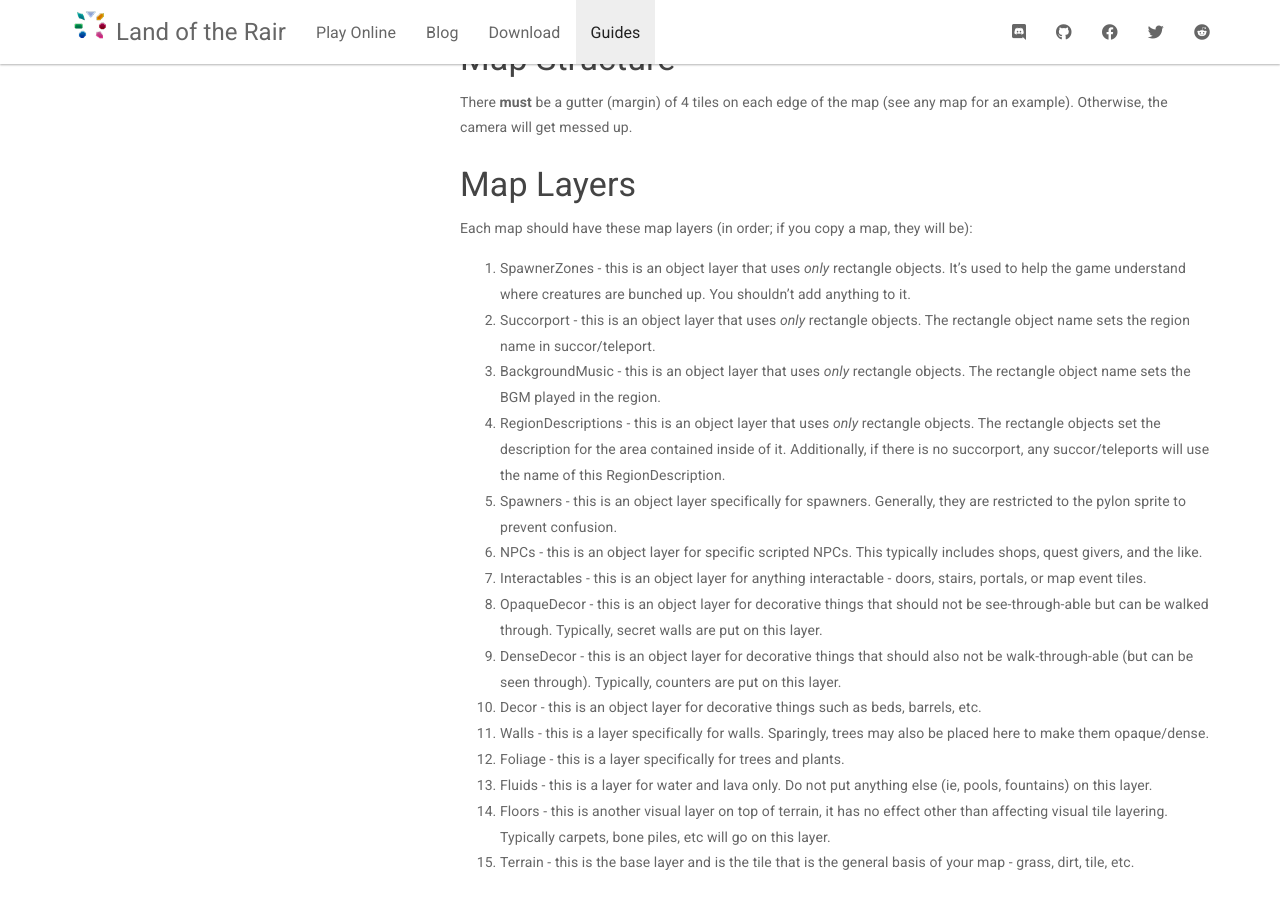
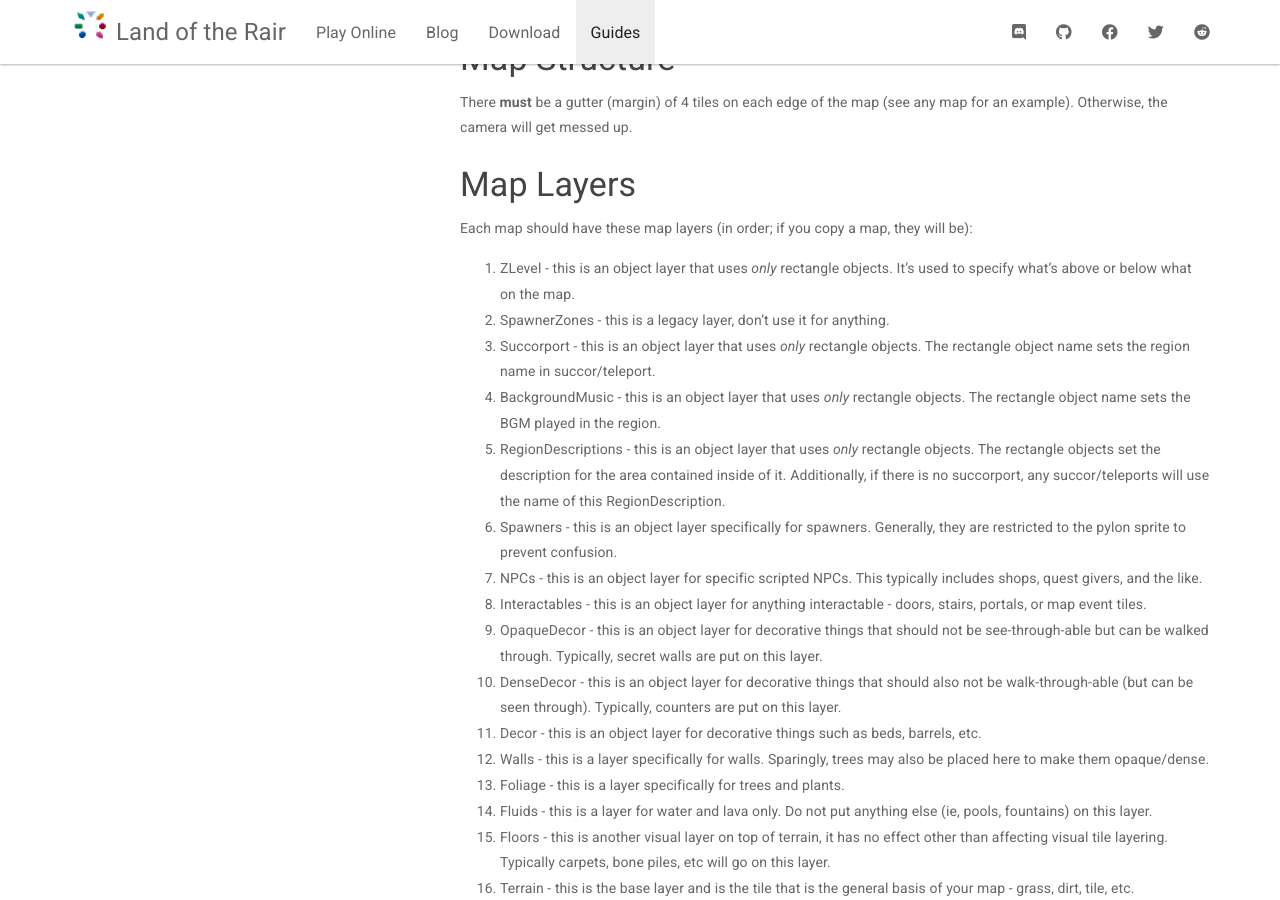
Before and after one commit to LandOfTheRair/landoftherair.github.io, a Jekyll site: the page built from _docs/creators/map-making.md, in a window 1280 px wide and 900 px high, scrolled down 918 px. Built offline with Jekyll 4.4.1, drawn with Linux system fonts in a browser that asks for light colours; nearby versions of some CDN libraries; some of the changed text lies outside the part shown.

Commit message:
Update map-making.md

```diff
--- a/_docs/creators/map-making.md
+++ b/_docs/creators/map-making.md
@@ -37,21 +37,22 @@ There **must** be a gutter (margin) of 4 tiles on each edge of the map (see any
 
 Each map should have these map layers (in order; if you copy a map, they will be):
 
-1. SpawnerZones - this is an object layer that uses *only* rectangle objects. It's used to help the game understand where creatures are bunched up. You shouldn't add anything to it.
-2. Succorport - this is an object layer that uses *only* rectangle objects. The rectangle object name sets the region name in succor/teleport.
-3. BackgroundMusic - this is an object layer that uses *only* rectangle objects. The rectangle object name sets the BGM played in the region.
-4. RegionDescriptions - this is an object layer that uses *only* rectangle objects. The rectangle objects set the description for the area contained inside of it. Additionally, if there is no succorport, any succor/teleports will use the name of this RegionDescription.
-5. Spawners - this is an object layer specifically for spawners. Generally, they are restricted to the pylon sprite to prevent confusion.
-6. NPCs - this is an object layer for specific scripted NPCs. This typically includes shops, quest givers, and the like.
-7. Interactables - this is an object layer for anything interactable - doors, stairs, portals, or map event tiles.
-8. OpaqueDecor - this is an object layer for decorative things that should not be see-through-able but can be walked through. Typically, secret walls are put on this layer.
-9. DenseDecor - this is an object layer for decorative things that should also not be walk-through-able (but can be seen through). Typically, counters are put on this layer.
-10. Decor - this is an object layer for decorative things such as beds, barrels, etc.
-11. Walls - this is a layer specifically for walls. Sparingly, trees may also be placed here to make them opaque/dense.
-12. Foliage - this is a layer specifically for trees and plants.
-13. Fluids - this is a layer for water and lava only. Do not put anything else (ie, pools, fountains) on this layer.
-14. Floors - this is another visual layer on top of terrain, it has no effect other than affecting visual tile layering. Typically carpets, bone piles, etc will go on this layer.
-15. Terrain - this is the base layer and is the tile that is the general basis of your map - grass, dirt, tile, etc.
+1. ZLevel - this is an object layer that uses *only* rectangle objects. It's used to specify what's above or below what on the map.
+1. SpawnerZones - this is a legacy layer, don't use it for anything.
+1. Succorport - this is an object layer that uses *only* rectangle objects. The rectangle object name sets the region name in succor/teleport.
+1. BackgroundMusic - this is an object layer that uses *only* rectangle objects. The rectangle object name sets the BGM played in the region.
+1. RegionDescriptions - this is an object layer that uses *only* rectangle objects. The rectangle objects set the description for the area contained inside of it. Additionally, if there is no succorport, any succor/teleports will use the name of this RegionDescription.
+1. Spawners - this is an object layer specifically for spawners. Generally, they are restricted to the pylon sprite to prevent confusion.
+1. NPCs - this is an object layer for specific scripted NPCs. This typically includes shops, quest givers, and the like.
+1. Interactables - this is an object layer for anything interactable - doors, stairs, portals, or map event tiles.
+1. OpaqueDecor - this is an object layer for decorative things that should not be see-through-able but can be walked through. Typically, secret walls are put on this layer.
+1. DenseDecor - this is an object layer for decorative things that should also not be walk-through-able (but can be seen through). Typically, counters are put on this layer.
+1. Decor - this is an object layer for decorative things such as beds, barrels, etc.
+1. Walls - this is a layer specifically for walls. Sparingly, trees may also be placed here to make them opaque/dense.
+1. Foliage - this is a layer specifically for trees and plants.
+1. Fluids - this is a layer for water and lava only. Do not put anything else (ie, pools, fountains) on this layer.
+1. Floors - this is another visual layer on top of terrain, it has no effect other than affecting visual tile layering. Typically carpets, bone piles, etc will go on this layer.
+1. Terrain - this is the base layer and is the tile that is the general basis of your map - grass, dirt, tile, etc.
 
 ### Optional Properties
 
@@ -176,3 +177,4 @@ These are in no particular order, but in order to make it easier on both of us.
 * Please put RegionDescriptions on your map, and spell check them. I will do a final review of them. If you're curious how to do that, pull one from another map via copy/paste.
 * You can put BGM if you want to. Copy and paste from another map if you're unsure how it works.
 * The Succorport layer is only necessary if you want to restrict succor/teleport in a particular zone. Usually, this is used for lairs or progression areas to prevent skipping.
+* The ZLevel layer is only necessary if you have areas in your map that are above/below others.
```
